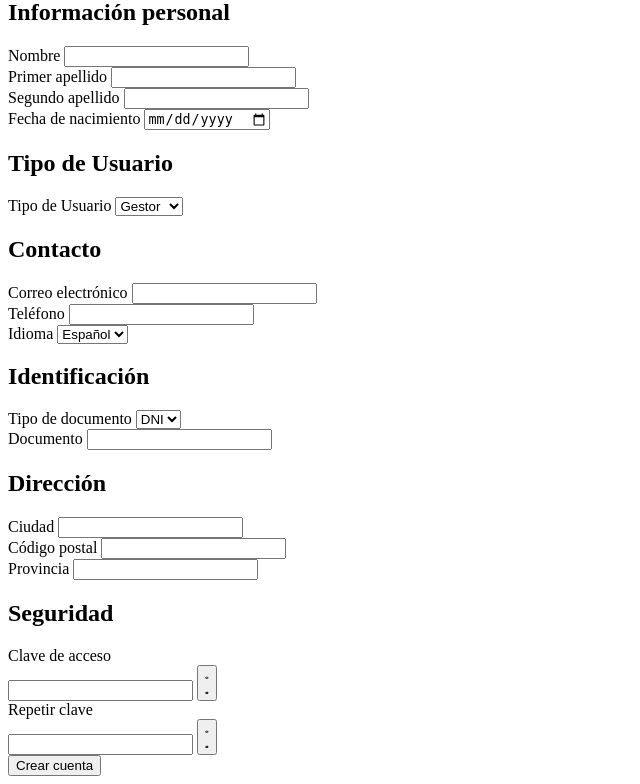
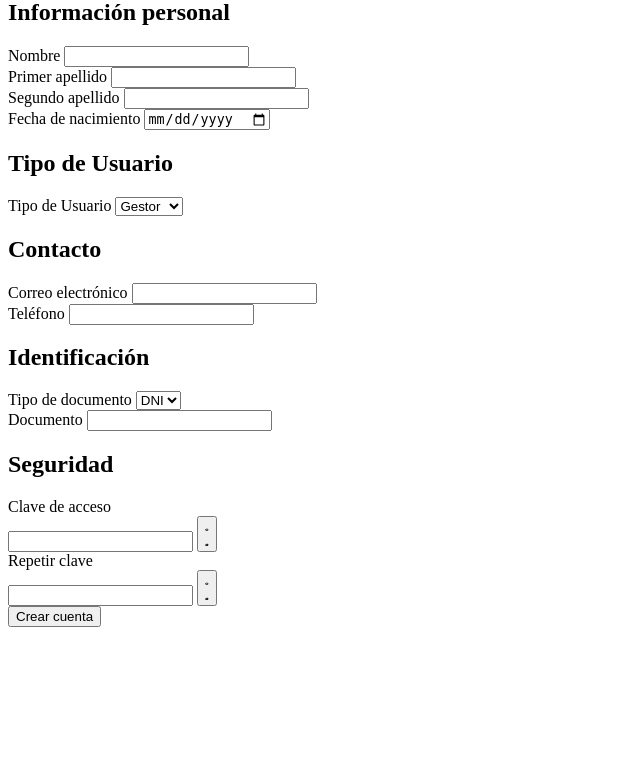
Before and after one commit to israelalmore/uiUX_html-css, a PHP site: page /register.php in a window 1280 px wide. Shown: the part 418-1202 px from the top of the page, without its empty margins (0-640 px from the left). After the commit the page ends 1045 px from the top, so only its background shows below. Run offline with PHP 8.4, Linux system fonts and the light colour scheme.

Commit message:
register.php formulario worked on

```diff
--- a/Model/db.sql
+++ b/Model/db.sql
@@ -1,11 +1,6 @@
 CREATE DATABASE forever_events;
 USE forever_events;
 
-CREATE USER 'userzehao'@'%' IDENTIFIED BY '123456789';
-CREATE USER 'userisrael'@'%' IDENTIFIED BY '123456789';
-GRANT ALL PRIVILEGES ON forever_events TO 'userzehao';
-GRANT ALL PRIVILEGES ON forever_events TO 'userisrael';
-FLUSH PRIVILEGES;
 CREATE TABLE tipos_usuario (
     id INT AUTO_INCREMENT PRIMARY KEY,
     nombre VARCHAR(50) NOT NULL
--- a/View/pages/register.php
+++ b/View/pages/register.php
@@ -41,6 +41,15 @@
       role="main"
       aria-labelledby="register-title">
       <form action="../../Controller/userController.php" method="POST">
+        <?php if (isset($_GET['error']) && $_GET['error'] === 'passwords'): ?>
+          <p style="color: red;">Las contraseñas no coinciden</p>
+        <?php endif; ?>
+        <?php if (isset($_GET['error']) && $_GET['error'] === 'email-exists'): ?>
+          <p style="color: red;">El email ya está registrado</p>
+        <?php endif; ?>
+        <?php if (isset($_GET['error']) && $_GET['error'] === 'missing-data'): ?>
+          <p style="color: red;">Por favor, completa todos los campos requeridos</p>
+        <?php endif; ?>
         <div class="form-block">
           <h2 id="register-title">Información personal</h2>
 
@@ -92,14 +101,6 @@
             <input id="telephone" name="telephone" type="tel" required />
           </div>
 
-          <div class="field">
-            <label for="language">Idioma</label>
-            <select id="language" name="language">
-              <option>Español</option>
-              <option>Inglés</option>
-              <option>Catalán</option>
-            </select>
-          </div>
         </div>
 
         <div class="form-block">
@@ -117,27 +118,6 @@
           <div class="field">
             <label for="document">Documento</label>
             <input id="document" name="document" type="text" required />
-          </div>
-        </div>
-
-        <div class="form-block">
-          <h2>Dirección</h2>
-
-          <div class="form-row">
-            <div class="field">
-              <label for="city">Ciudad</label>
-              <input id="city" name="city" type="text" />
-            </div>
-
-            <div class="field">
-              <label for="postal_code">Código postal</label>
-              <input id="postal_code" name="postal_code" type="number" />
-            </div>
-          </div>
-
-          <div class="field">
-            <label for="province">Provincia</label>
-            <input id="province" name="province" type="text" />
           </div>
         </div>
 
```
Also changed, not shown: Controller/userController.php (+13 -11 lines), Model/User.php (+0 -14 lines).
